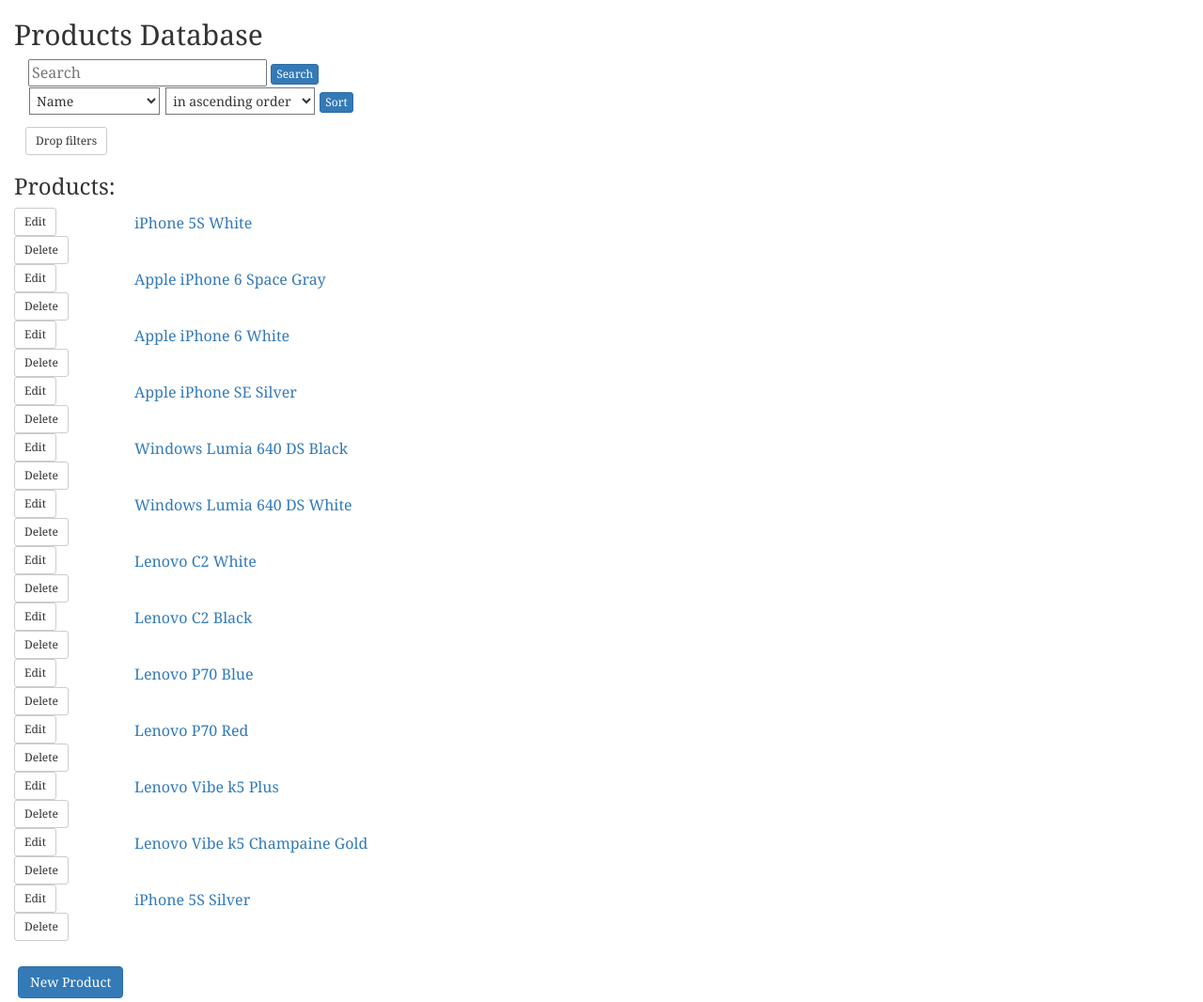
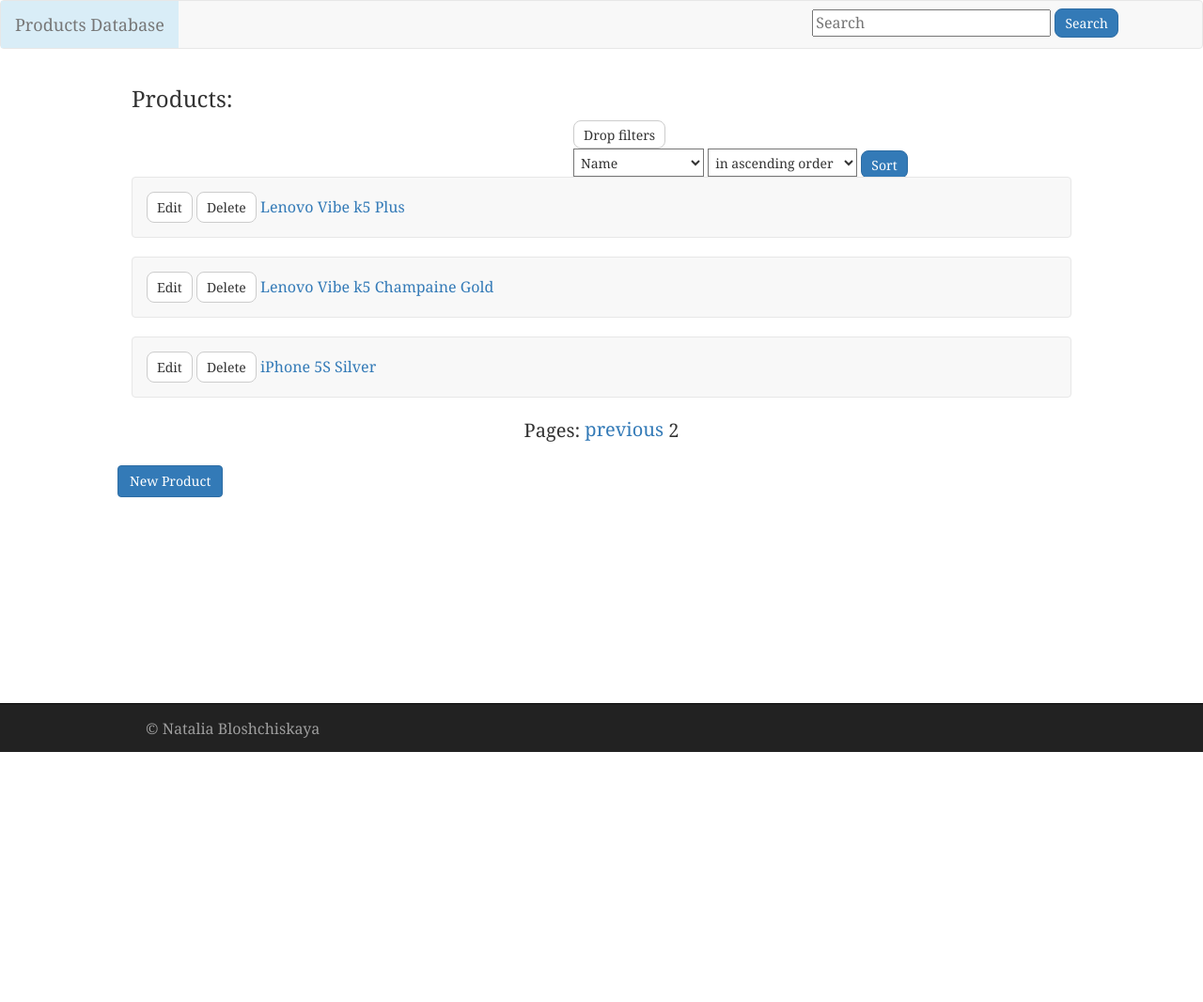
Before and after one commit to Lovelykira/Phones_Shop, a Django app: a page that uses templates/base.html in a window 1280 px wide. Shown: the whole page at 94% size. After the commit the page ends 800 px from the top, so only its background shows below. Run offline with Django 3.2, Linux system fonts and the light colour scheme; data comes from the database, SQL or seed files in the repository; both versions use the stored data as it was after the commit; some libraries are stand-ins or nearby versions.

Commit message:
new design

```diff
--- a/Shop/urls.py
+++ b/Shop/urls.py
@@ -18,8 +18,8 @@
 # from app.views import AllOrders, IdOrder
 
 urlpatterns = [
+    url(r'^', include("app.urls")),
     url(r'^admin/', admin.site.urls),
     url(r'^all_o/', include('app.urls')),
-    url(r'^', include("app.urls")),
     # url(r'^all_o/(?P<o_id>\d+)/$', IdOrder),
 ]
--- a/app/views.py
+++ b/app/views.py
@@ -18,6 +18,7 @@
     model = Product
     context_object_name = 'product_list'
     template_name = 'product/product_list.html'
+    paginate_by = 10
 
     def get_queryset(self):
         q = self.request.GET.get('q')
--- a/static/style.css
+++ b/static/style.css
@@ -1,7 +1,16 @@
 body{
     font-family: Georgia, serif;
     font-size:16px;
+    padding-bottom: 80px;
 }
+
+.container{
+margin-top: 0;
+padding: 0;
+#background:red;
+width: 1000px;
+}
+
 
 select{
     background: transparent;
@@ -16,6 +25,32 @@
 
 form {
     display: inline-block;
+    #width:10px;
+}
+
+h3,
+a{
+display: inline-block;
+vertical-align: middle;
+}
+
+.pages {
+vertical-align: 25px ;
+text-align:center;
+#background:red;
+font-size: 20px;
+}
+
+.nex_page,
+.prev_page{
+vertical-align: 0.5px;
+}
+
+.form-group
+{
+#background:red;
+padding:15px 0 0 15px;
+vertical-align: middle;
 }
 
 .product_name{
@@ -26,10 +61,6 @@
     padding:5px 0;
 }
 
-.drop_filters_container{
-    padding: 12px 0 0 12px;
-}
-
 .update_name,
 .update_price,
 .update_in_stock,
@@ -37,6 +68,64 @@
     width:130%;
 }
 
+.row_bg *{
+#background:red;
+}
+
+.search{
+#padding: 0 0 0 0;
+display: inline-block;
+#background: blue;
+#width:50%
+}
+
+.search_input,
+.search_button{
+vertical-align: middle;
+}
+
+.sort {
+width: 430px;
+#background:blue;
+margin: 0 0 0 470px;
+#position: absolute;
+#right: 50px;
+display: inline-block;
+#z-index:-111;
+}
+
+.sort * {
+display:inline-block;
+height: 30px;
+margin:auto;
+}
+
+.btn-xs,
+.btn-sm{
+padding: 4px 10px;
+border-radius: 8px;
+font-size: 14px;
+}
+
+.btn-sm{
+padding: 5px 10px;
+}
+
+.col-md-6 * {
+vertical-align: middle;
+}
+
+.footer,
+.header{
+  width: 100%;
+  height: 52px;
+}
+
+
+padding: 10px 0 0 0;
+#margin: 100px;
+}
+
 #create_button{
     margin: 4px;
 }
--- a/templates/base.html
+++ b/templates/base.html
@@ -6,16 +6,30 @@
     <link rel="stylesheet" href="https://maxcdn.bootstrapcdn.com/bootstrap/3.3.6/css/bootstrap.min.css" integrity="sha384-1q8mTJOASx8j1Au+a5WDVnPi2lkFfwwEAa8hDDdjZlpLegxhjVME1fgjWPGmkzs7" crossorigin="anonymous">
     <link rel="stylesheet" href="{% static 'style.css' %}">
     <title>{% block title %}{% endblock %}</title>
-        {% block head %}
-        {% endblock %}
+     {% block head %}
+    <nav class="navbar navbar-default header">
+        <div class="container-fluid">
+        <!-- Brand and toggle get grouped for better mobile display -->
+            <div class="navbar-header">
+                <a class="navbar-brand bg-info" href="/">Products Database</a>
+            </div>
+            <div class="search">{% include 'product/search.html' %}</div>
+        </div>
+    </nav>
+    {% endblock %}
+
 </head>
 <body>
-<div class="container-fluid">
-     <div class="row">
-        <div class="col-md-12">
-            {% block content %} {% endblock %}
+<div class="container">
+    {% block content %} {% endblock %}
+</div>
+<br>
+<div class="navbar navbar-inverse navbar-fixed-bottom footer" role="navigation">
+    <div class="container">
+        <div class="navbar-text pull-left">
+            © Natalia Bloshchiskaya
         </div>
-     </div>
+    </div>
 </div>
 </body>
 </html>
--- a/templates/product/product_list.html
+++ b/templates/product/product_list.html
@@ -2,40 +2,51 @@
 {% block content %}
 <div class="row">
     <div class="col-md-12">
-        <h2>Products Database</h2>
-        {% include 'product/search.html' %}
-        {% include 'product/sort.html' %}
-        <div class="drop_filters_container">
-            <form action="" method="get">
-                <button type="submit" class="btn btn-default btn-sm">
-                    Drop filters
-                </button>
+        <h3>Products:</h3>
+        <div class="sort">
+            <a href="/" class="btn btn-default btn-xs">Drop filters</a>
+            <form action="" method="get" accept-charset="utf-8">
+            <select name="by">
+                <option>Name</option>
+                <option>Price</option>
+                <option value="in_stock">Number in stock</option>
+            </select>
+            <select name="in">
+                <option value="">in ascending order</option>
+                <option value="-">in decreasing order</option>
+            </select>
+                <button type="submit" class="btn btn-primary btn-xs">Sort</button>
             </form>
         </div>
     </div>
 </div>
 <div class="row">
 <div class="col-md-12">
-            <h3>Products:</h3>
             {% for product in product_list %}
-                <div class="row">
-                    <div class="col-md-1" style="width: 10%">
-                        <form action="" method="get">
-                            <button type="submit" class="btn btn-default btn-sm" formaction="{{ product.get_absolute_url }}update/">
-                                Edit
-                            </button>
-                        </form>
-                        <form action="" method="post">
-                            <button type="submit" class="btn btn-default btn-sm" formaction="{{ product.get_absolute_url }}delete/">
-                                {% csrf_token %}Delete
-                            </button>
-                        </form>
-                    </div>
-                    <div class="col-md-11" style="width: 90%">
-                        <div class="product_name_container"><a href="{{product.get_absolute_url}}" class="product_name">{{ product.name }} </a></div>
-                    </div>
+            <nav class="navbar navbar-default">
+                <div class="form-group">
+                    <a href="{{ product.get_absolute_url }}update/" class="btn btn-default btn-sm edit_button">
+                        Edit</a>
+                    <form action="" method="post">
+                        <button type="submit" class="btn btn-default btn-sm" formaction="{{ product.get_absolute_url }}delete/">
+                            {% csrf_token %}Delete
+                        </button>
+                    </form>
+                    <a href="{{product.get_absolute_url}}" class="product_name">{{ product.name }} </a>
                 </div>
+            </nav>
             {% endfor %}
+
+            <div class="pages">
+                    Pages:
+                    {% if page_obj.has_previous %}
+                        <a href="?page={{ page_obj.previous_page_number }}" class="prev_page">previous</a>
+                    {% endif %}
+                    {{ page_obj.number }}
+                    {% if page_obj.has_next %}
+                        <a href="?page={{ page_obj.next_page_number }}" class="nex_page">next</a>
+                    {% endif %}
+            </div>
             <div class="row" id="create_button">
                 <br>
                 <form action="" method="get">
--- a/templates/product/product_update.html
+++ b/templates/product/product_update.html
@@ -6,11 +6,7 @@
         {% csrf_token %}
         {{ form.as_p }}
         <button class="btn btn-primary">Update</button>
+    <a class="btn btn-primary" href="{{ product.get_absolute_url }}">Cancel</a>
     </form>
 
-    <form action="" method="get">
-        <button class="btn btn-primary" formaction="{{ product.get_absolute_url }}">Cancel</button>
-    </form>
-
-
 {% endblock %}
--- a/templates/product/search.html
+++ b/templates/product/search.html
@@ -1,7 +1,9 @@
 {% extends "base.html" %}
+{%block head%}
+{%endblock%}
 {% block content %}
-    <form action="" method="get" accept-charset="utf-8">
-        <input name="q" type="text" placeholder="Search">
-        <button type="submit" class="btn btn-primary btn-xs">Search</button>
+    <form action="/" method="get" accept-charset="utf-8" class="navbar-form navbar-right">
+        <input name="q" type="text" placeholder="Search" class="search_input">
+        <button type="submit" class="btn btn-primary btn-xs search_button">Search</button>
     </form>
 {% endblock %}
--- a/templates/product/sort.html
+++ b/templates/product/sort.html
@@ -1,5 +1,9 @@
+
 {% extends "base.html" %}
+{%block head%}
+{%endblock%}
 {% block content %}
+    <a href="/" class="btn btn-default btn-sm">Drop filters</a>
     <form action="" method="get" accept-charset="utf-8">
     <select name="by">
         <option>Name</option>
```
Also changed, not shown: db.sqlite3.
